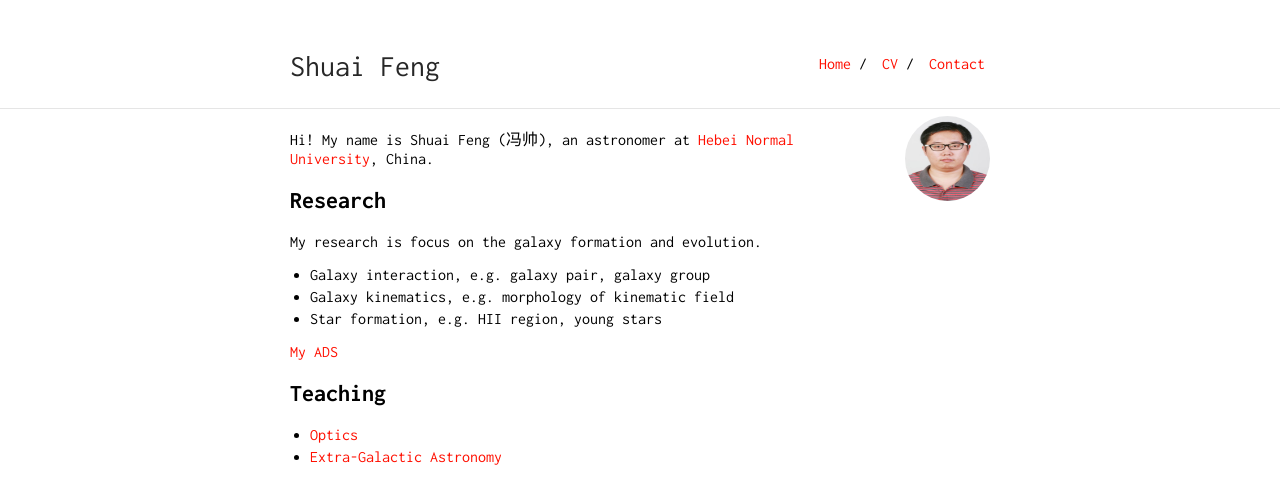
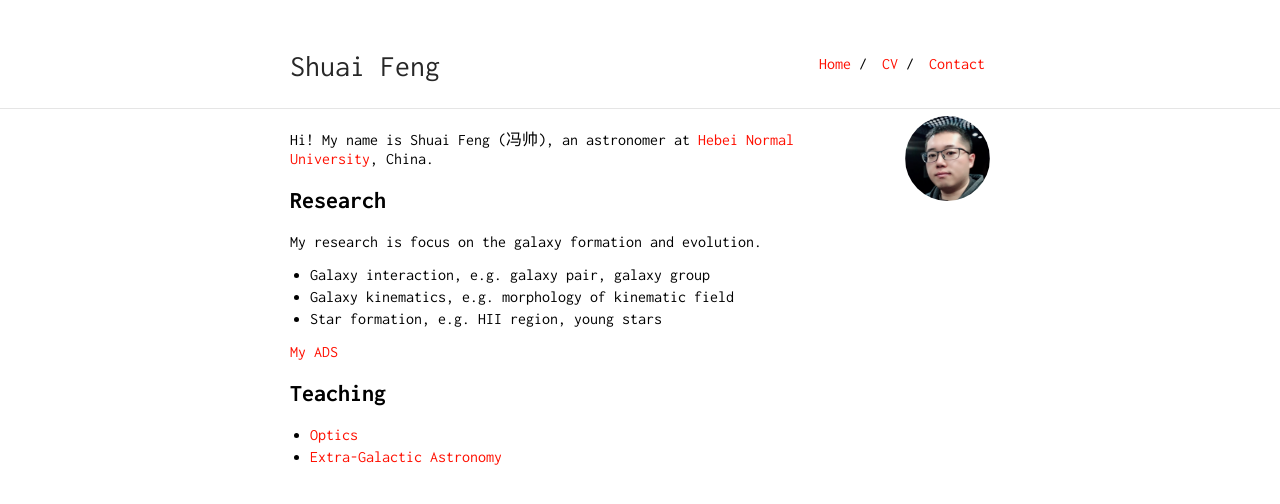
Before and after one commit to fengshuai0210/fengshuai0210.github.io, a Jekyll site: the page built from index.md, in a window 1280 px wide. Shown: the top 504 px of the page. Built offline with Jekyll 4.4.1, drawn with Linux system fonts in a browser that asks for light colours.

Commit message:
Update index.md

```diff
--- a/index.md
+++ b/index.md
@@ -2,7 +2,7 @@
 layout: default
 ---
 
-<img class="profile-picture" src="fengsh.jpg">
+<img class="profile-picture" src="sfeng.png">
 
 Hi! My name is Shuai Feng (冯帅), an astronomer at [Hebei Normal University](http://www.hebtu.edu.cn/), China.
 
```
